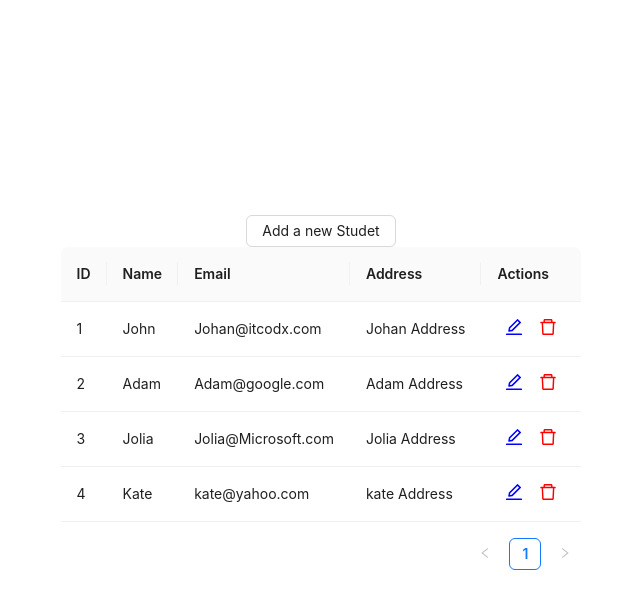
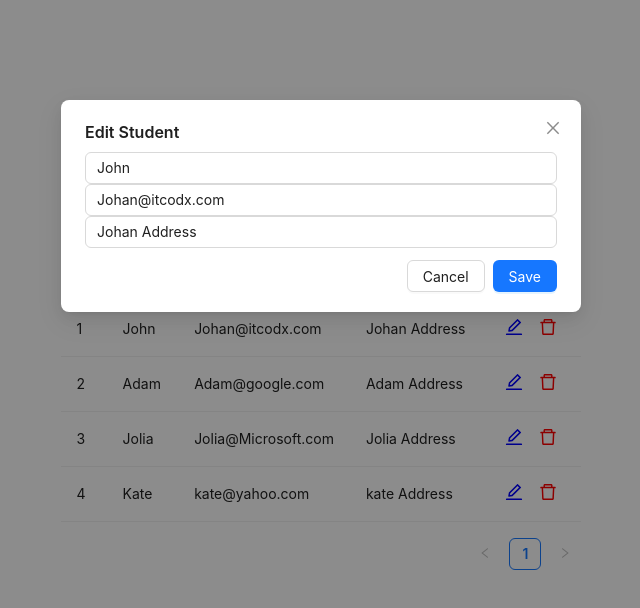
Before and after one commit to mohamedmonirshabana/AntDesign, a React (Create React App) app: page / in a window 1280 px wide. Both pictures are taken after a click on the element 833 px from the left and 326 px from the top of the page. Shown: the top 608 px of the page, without its empty margins (319-959 px from the left). Built offline with nearby package versions, Linux system fonts and the light colour scheme.

Commit message:
Tray to Edit

```diff
--- a/src/App.js
+++ b/src/App.js
@@ -1,10 +1,12 @@
 // import 'antd/dist/rest.css';
 import { useEffect, useState } from 'react';
 import './App.css';
-import { Table, Button, Modal } from 'antd';
+import { Table, Button, Modal, Input } from 'antd';
 import { EditOutlined, DeleteOutlined } from '@ant-design/icons';
 
 function App() {
+  const [isEditing, setIsEditing] = useState(false);
+  const [editingStudent, setEditingStudent] = useState(null);
   const [dataSource, setDataSource] = useState([
     {
       id: 1,
@@ -59,6 +61,9 @@ function App() {
         return (
           <>
             <EditOutlined
+              onClick={() => {
+                onEditStudent(record);
+              }}
               style={{ fontSize: '18px', color: 'blue', margin: '0 8px' }}
             />
             <DeleteOutlined
@@ -98,11 +103,56 @@ function App() {
       },
     });
   };
+  const onEditStudent = (record) => {
+    setIsEditing(true);
+    setEditingStudent({ ...record });
+  };
+  const resetEditing = () => {
+    setIsEditing(false);
+    setEditingStudent(null);
+  };
   return (
     <div className="App">
       <header className="App-header">
         <Button onClick={onAddStudent}>Add a new Studet</Button>
         <Table dataSource={dataSource} columns={columns}></Table>
+        <Modal
+          title="Edit Student"
+          visible={isEditing}
+          okText="Save"
+          onCancel={() => {
+            resetEditing();
+            setIsEditing(false);
+          }}
+          onOk={() => {
+            setIsEditing(false);
+          }}
+        >
+          <Input
+            value={editingStudent?.name}
+            onChange={(e) => {
+              setEditingStudent((pre) => {
+                return { ...pre, name: e.target.value };
+              });
+            }}
+          />
+          <Input
+            value={editingStudent?.email}
+            onChange={(e) => {
+              setEditingStudent((pre) => {
+                return { ...pre, email: e.target.value };
+              });
+            }}
+          />
+          <Input
+            value={editingStudent?.address}
+            onChange={(e) => {
+              setEditingStudent((pre) => {
+                return { ...pre, address: e.target.value };
+              });
+            }}
+          />
+        </Modal>
       </header>
     </div>
   );
```
